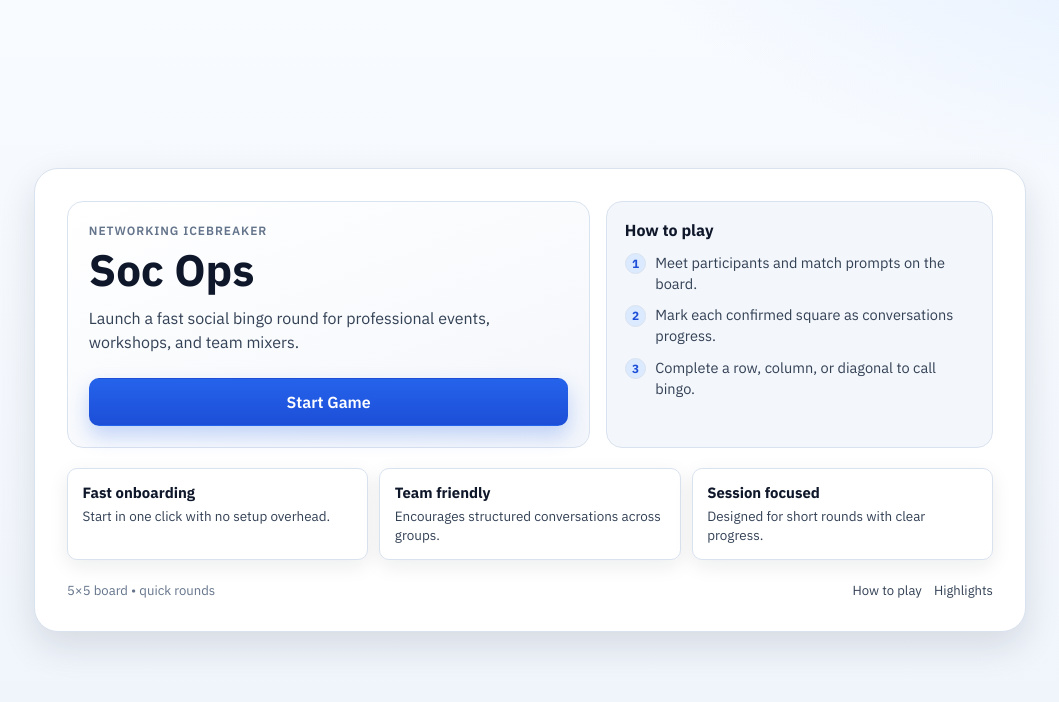
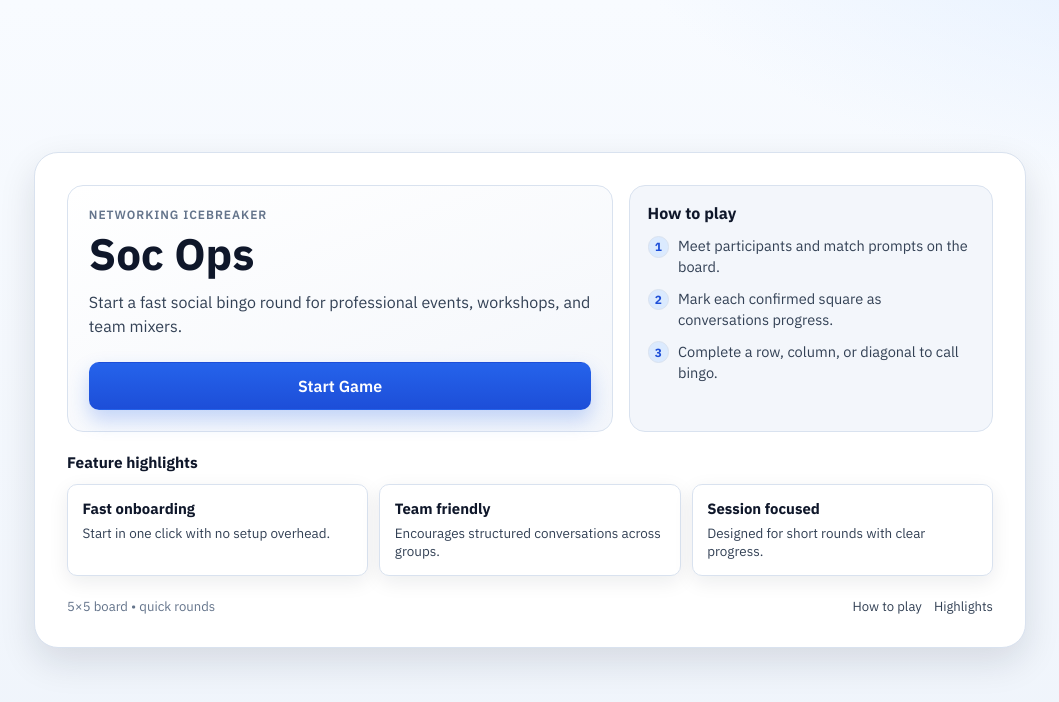
Before and after one commit to fbrase-itk/my-soc-ops-python, a FastAPI app: page / in a window 1280 px wide. Shown: the top 702 px of the page, without its empty margins (110-1169 px from the left). Run offline with FastAPI, Linux system fonts and the light colour scheme.

Commit message:
refactor: improve landing accessibility semantics and heading structure
Agent-Logs-Url: https://github.com/fbrase-itk/my-soc-ops-python/sessions/aafd191a-1953-469a-9714-79ced11b73de

Co-authored-by: fbrase-itk <13256683+fbrase-itk@users.noreply.github.com>

```diff
--- a/app/static/css/app.css
+++ b/app/static/css/app.css
@@ -91,7 +91,7 @@ body {
 
 .start-hero {
     display: grid;
-    grid-template-columns: minmax(0, 1.15fr) minmax(0, 0.85fr);
+    grid-template-columns: minmax(0, 3fr) minmax(0, 2fr);
     gap: 1rem;
     align-items: stretch;
 }
@@ -154,6 +154,12 @@ body {
     display: grid;
     grid-template-columns: repeat(3, minmax(0, 1fr));
     gap: 0.7rem;
+}
+
+.start-feature-heading {
+    grid-column: 1 / -1;
+    margin: 0 0 0.1rem;
+    font-size: 0.96rem;
 }
 
 .start-feature-card {
--- a/app/templates/components/start_screen.html
+++ b/app/templates/components/start_screen.html
@@ -4,7 +4,7 @@
             <div class="start-hero-main">
                 <p class="start-kicker">Networking Icebreaker</p>
                 <h1 id="start-title" class="start-title">Soc Ops</h1>
-                <p class="start-subtitle">Launch a fast social bingo round for professional events, workshops, and team mixers.</p>
+                <p class="start-subtitle">Start a fast social bingo round for professional events, workshops, and team mixers.</p>
                 <button
                     hx-post="/start"
                     hx-target="#game-container"
@@ -15,8 +15,8 @@
                 </button>
             </div>
 
-            <aside id="start-how-to-play" class="start-howto" aria-label="How to play">
-                <h2>How to play</h2>
+            <aside id="start-how-to-play" class="start-howto" aria-labelledby="start-how-to-play-title">
+                <h2 id="start-how-to-play-title">How to play</h2>
                 <ol class="start-steps">
                     <li><span class="step-index" aria-hidden="true">1</span><span>Meet participants and match prompts on the board.</span></li>
                     <li><span class="step-index" aria-hidden="true">2</span><span>Mark each confirmed square as conversations progress.</span></li>
@@ -26,6 +26,7 @@
         </div>
 
         <section id="start-highlights" class="start-feature-rail" aria-label="Feature highlights">
+            <h2 class="start-feature-heading">Feature highlights</h2>
             <article class="start-feature-card">
                 <h3>Fast onboarding</h3>
                 <p>Start in one click with no setup overhead.</p>
```
